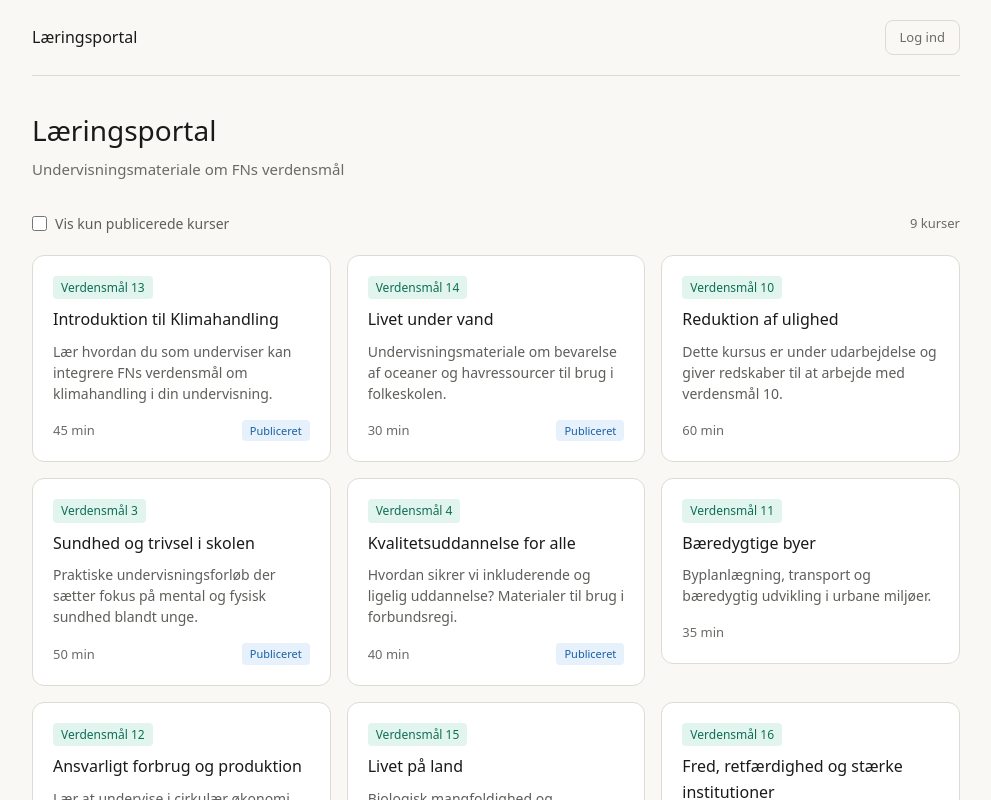
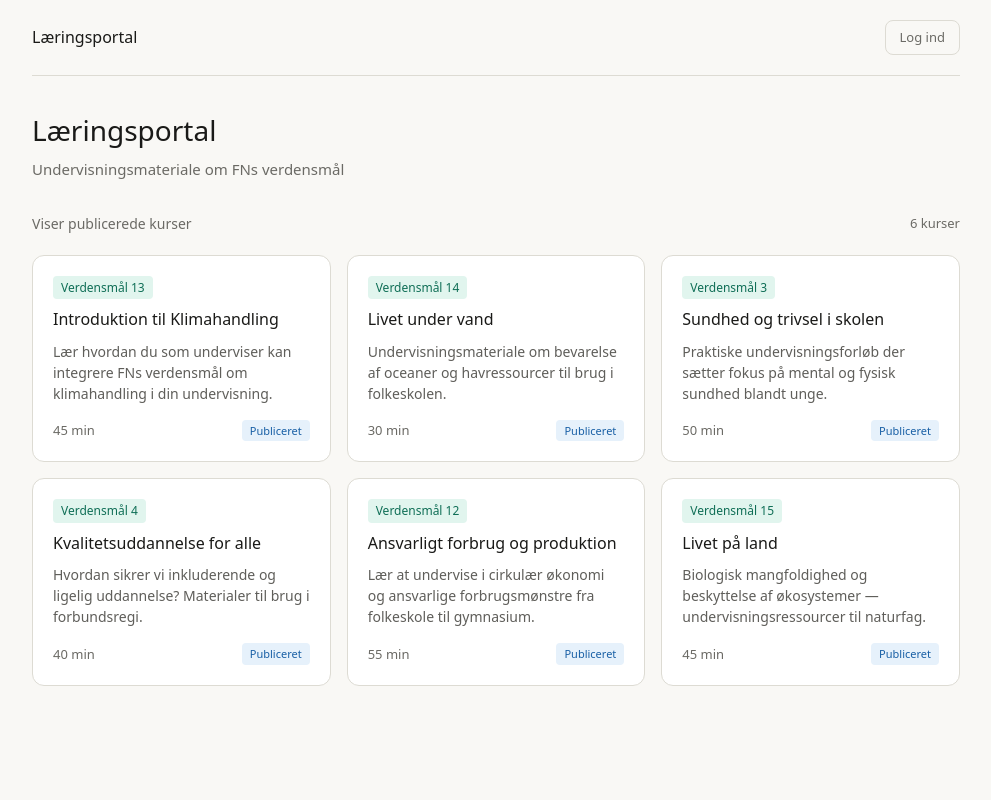
Before and after one commit to ronnidc/react-vite-typescript, a React (Vite) app: page / in a window 1280 px wide. Shown: the top 800 px of the page, without its empty margins (144-1135 px from the left). Built offline with nearby package versions, Linux system fonts and the light colour scheme.

Commit message:
feat: implement RBAC — admin sees drafts and edit button, instructor sees published only

```diff
--- a/src/components/CourseCard/CourseCard.module.css
+++ b/src/components/CourseCard/CourseCard.module.css
@@ -30,6 +30,31 @@
   line-height: 1.5;
 }
 
+.badges {
+  display: flex;
+  align-items: center;
+  gap: 6px;
+  flex-wrap: wrap;
+}
+
+.draft {
+  font-size: 11px;
+  font-weight: 500;
+  background: #FAEEDA;
+  color: #633806;
+  padding: 2px 8px;
+  border-radius: 4px;
+}
+
+/* Upublicerede kort får en subtil visuel dæmpning for admin */
+.unpublished {
+  opacity: 0.75;
+}
+
+.unpublished:hover {
+  opacity: 1;
+}
+
 .footer {
   display: flex;
   align-items: center;
--- a/src/components/CourseCard/CourseCard.tsx
+++ b/src/components/CourseCard/CourseCard.tsx
@@ -1,23 +1,34 @@
 import type { Course } from '../../types'
 import styles from './CourseCard.module.css'
 
-// Props er en TypeScript interface der beskriver hvad komponenten accepterer udefra.
-// Her siger vi: "CourseCard kræver et course-objekt af typen Course".
 interface CourseCardProps {
   course: Course
+  // isAdmin er en valgfri prop — false hvis ikke angivet.
+  // Komponenten ved dermed selv om den skal vise admin-specifikt indhold.
+  // Termen: "prop-driven rendering" — adfærd styres via props udefra.
+  isAdmin?: boolean
 }
 
-// En funktionskomponent er bare en funktion der returnerer JSX.
-// Vi destrukturerer props med det samme: { course } frem for props.course
-function CourseCard({ course }: CourseCardProps) {
+function CourseCard({ course, isAdmin = false }: CourseCardProps) {
   return (
-    <article className={styles.card}>
-      <span className={styles.goal}>Verdensmål {course.goal}</span>
+    <article className={`${styles.card} ${!course.published ? styles.unpublished : ''}`}>
+
+      <div className={styles.badges}>
+        <span className={styles.goal}>Verdensmål {course.goal}</span>
+
+        {/* Kladde-badge — kun synligt for admin og kun på upublicerede kurser.
+            Dobbelt betingelse: begge skal være sande.
+            Termen: "compound conditional rendering" */}
+        {isAdmin && !course.published && (
+          <span className={styles.draft}>Kladde</span>
+        )}
+      </div>
+
       <h2 className={styles.title}>{course.title}</h2>
       <p className={styles.description}>{course.description}</p>
+
       <footer className={styles.footer}>
         <span>{course.durationMinutes} min</span>
-        {/* Betinget rendering: vis kun badge hvis kurset er publiceret */}
         {course.published && (
           <span className={styles.published}>Publiceret</span>
         )}
--- a/src/pages/CourseDetailPage.module.css
+++ b/src/pages/CourseDetailPage.module.css
@@ -1,3 +1,27 @@
+.articleHeader {
+  display: flex;
+  justify-content: space-between;
+  align-items: center;
+  max-width: 640px;
+  margin-bottom: 1rem;
+}
+
+.editButton {
+  font-size: 13px;
+  font-weight: 500;
+  color: #3C3489;
+  background: #EEEDFE;
+  border: 0.5px solid #AFA9EC;
+  border-radius: 8px;
+  padding: 6px 14px;
+  cursor: pointer;
+  font-family: inherit;
+}
+
+.editButton:hover {
+  background: #CECBF6;
+}
+
 .back {
   display: inline-block;
   margin-bottom: 2rem;
--- a/src/pages/CourseDetailPage.tsx
+++ b/src/pages/CourseDetailPage.tsx
@@ -3,6 +3,7 @@ import { useQuery } from '@tanstack/react-query'
 import type { Course } from '../types'
 import { fetchCourses } from '../services/courseService'
 import { useRelatedResources } from '../hooks/useRelatedResources'
+import { useAuth } from '../context/AuthContext'
 import styles from './CourseDetailPage.module.css'
 
 function CourseDetailPage() {
@@ -17,6 +18,9 @@ function CourseDetailPage() {
     queryKey: ['courses'],
     queryFn: fetchCourses,
   })
+
+  const { user } = useAuth()
+  const isAdmin = user?.role === 'admin'
 
   const {
     data: resources,
@@ -38,6 +42,18 @@ function CourseDetailPage() {
   return (
     <div>
       <Link to="/" className={styles.back}>← Tilbage til kurser</Link>
+
+      <div className={styles.articleHeader}>
+        <div />
+        {/* Rediger-knap — kun synlig for admin.
+            I et rigtigt projekt ville dette linke til en edit-route.
+            Termen: "conditional UI" / "role-gated feature" */}
+        {isAdmin && (
+          <button className={styles.editButton} onClick={() => alert('Redigering kommer i næste version')}>
+            Rediger kursus
+          </button>
+        )}
+      </div>
 
       <article className={styles.article}>
         <span className={styles.goal}>Verdensmål {course.goal}</span>
--- a/src/pages/CoursesPage.module.css
+++ b/src/pages/CoursesPage.module.css
@@ -1,4 +1,7 @@
 .header {
+  display: flex;
+  align-items: flex-start;
+  justify-content: space-between;
   margin-bottom: 2rem;
 }
 
@@ -11,6 +14,28 @@
 .header p {
   color: #6b6a65;
   font-size: 15px;
+}
+
+.roleAdmin {
+  font-size: 11px;
+  font-weight: 500;
+  background: #EEEDFE;
+  color: #3C3489;
+  padding: 3px 10px;
+  border-radius: 4px;
+  white-space: nowrap;
+  margin-top: 4px;
+}
+
+.roleInstructor {
+  font-size: 11px;
+  font-weight: 500;
+  background: #E1F5EE;
+  color: #0F6E56;
+  padding: 3px 10px;
+  border-radius: 4px;
+  white-space: nowrap;
+  margin-top: 4px;
 }
 
 .toolbar {
@@ -34,6 +59,11 @@
   accent-color: #1D9E75;
   width: 15px;
   height: 15px;
+}
+
+.filterInfo {
+  font-size: 14px;
+  color: #6b6a65;
 }
 
 .count {
--- a/src/pages/CoursesPage.tsx
+++ b/src/pages/CoursesPage.tsx
@@ -2,16 +2,21 @@ import { useState } from 'react'
 import CourseCard from '../components/CourseCard'
 import { SkeletonGrid } from '../components/Skeleton'
 import { useCourses } from '../hooks/useCourses'
+import { useAuth } from '../context/AuthContext'
 import { useNavigate } from 'react-router-dom'
 import styles from './CoursesPage.module.css'
 
 function CoursesPage() {
   const { courses, loading, error } = useCourses()
-  const [showOnlyPublished, setShowOnlyPublished] = useState(false)
+  const { user } = useAuth()
+  const navigate = useNavigate()
 
-  // useNavigate returnerer en funktion til programmatisk navigation.
-  // Termen: "imperative navigation" — du navigerer via kode, ikke via et <Link>-element.
-  const navigate = useNavigate()
+  // RBAC — rolle bestemmer standardadfærd:
+  // admin ser alle kurser som standard (showOnlyPublished = false)
+  // instructor ser kun publicerede som standard (showOnlyPublished = true)
+  // Termen: "role-based default state"
+  const isAdmin = user?.role === 'admin'
+  const [showOnlyPublished, setShowOnlyPublished] = useState(!isAdmin)
 
   const visibleCourses = showOnlyPublished
     ? courses.filter((course) => course.published)
@@ -32,11 +37,23 @@ function CoursesPage() {
   return (
     <div>
       <header className={styles.header}>
+        <div>
           <h1>Læringsportal</h1>
           <p>Undervisningsmateriale om FNs verdensmål</p>
+        </div>
+
+        {/* Rolle-badge i headeren — kun synligt når man er logget ind */}
+        {user && (
+          <span className={isAdmin ? styles.roleAdmin : styles.roleInstructor}>
+            {isAdmin ? 'Administrator' : 'Underviser'}
+          </span>
+        )}
       </header>
 
       <div className={styles.toolbar}>
+        {/* Admin kan toggle mellem alle og kun publicerede.
+            Instructor ser kun filteret som info — det er låst til publicerede. */}
+        {isAdmin ? (
           <label className={styles.filterToggle}>
             <input
               type="checkbox"
@@ -45,6 +62,10 @@ function CoursesPage() {
             />
             Vis kun publicerede kurser
           </label>
+        ) : (
+          <span className={styles.filterInfo}>Viser publicerede kurser</span>
+        )}
+
         <span className={styles.count}>
           {visibleCourses.length} {visibleCourses.length === 1 ? 'kursus' : 'kurser'}
         </span>
@@ -52,10 +73,13 @@ function CoursesPage() {
 
       <div className={styles.grid}>
         {visibleCourses.map((course) => (
-          // onClick på et card navigerer til detaljsiden
-          // navigate() svarer til router.push() i Vue Router
-          <div key={course.id} onClick={() => navigate(`/courses/${course.id}`)} className={styles.cardWrapper}>
-            <CourseCard course={course} />
+          <div
+            key={course.id}
+            onClick={() => navigate(`/courses/${course.id}`)}
+            className={styles.cardWrapper}
+          >
+            {/* isAdmin sendes ned som prop — CourseCard viser kladde-badge hvis sand */}
+            <CourseCard course={course} isAdmin={isAdmin} />
           </div>
         ))}
       </div>
```
Lines whose indentation alone changed are shown as unchanged.
